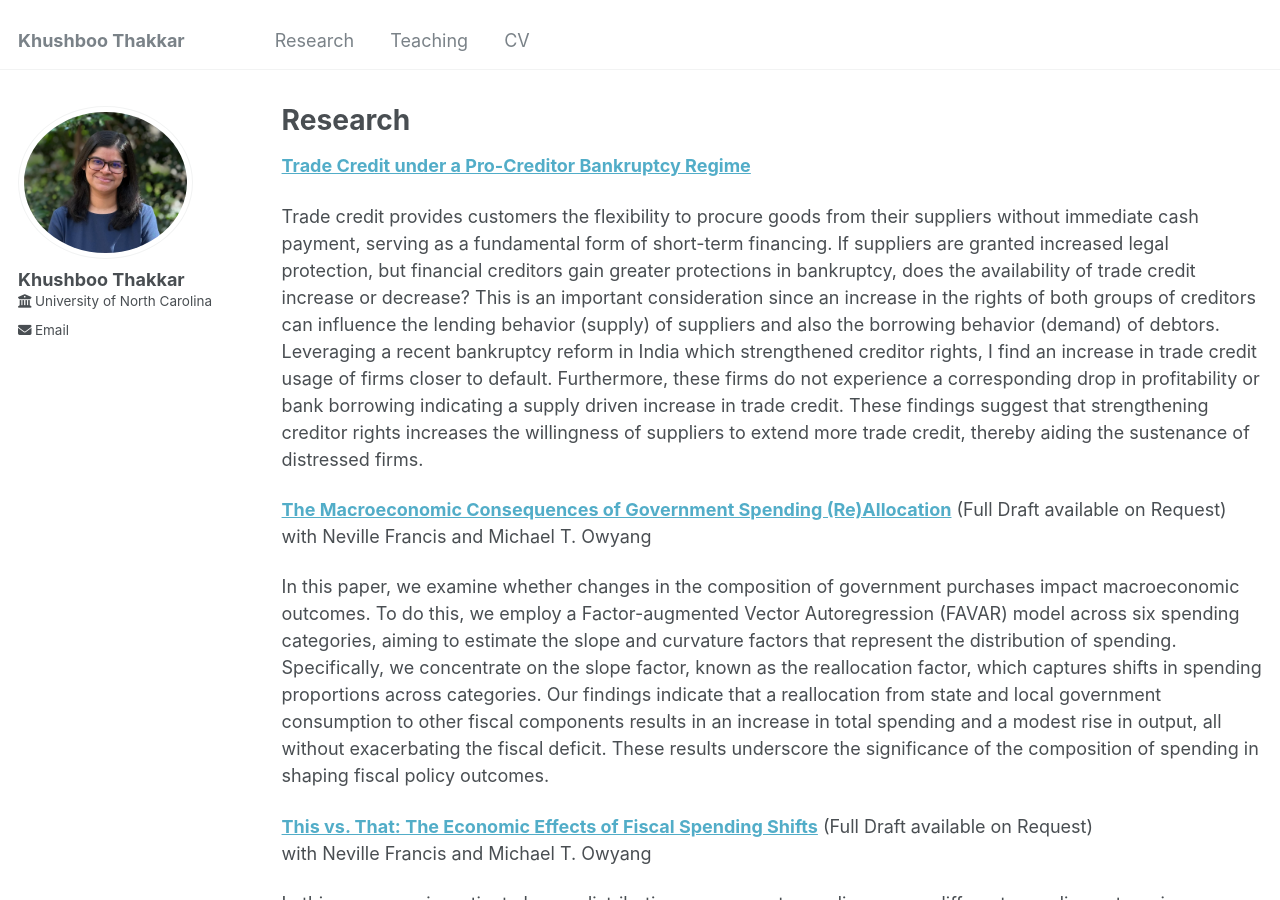
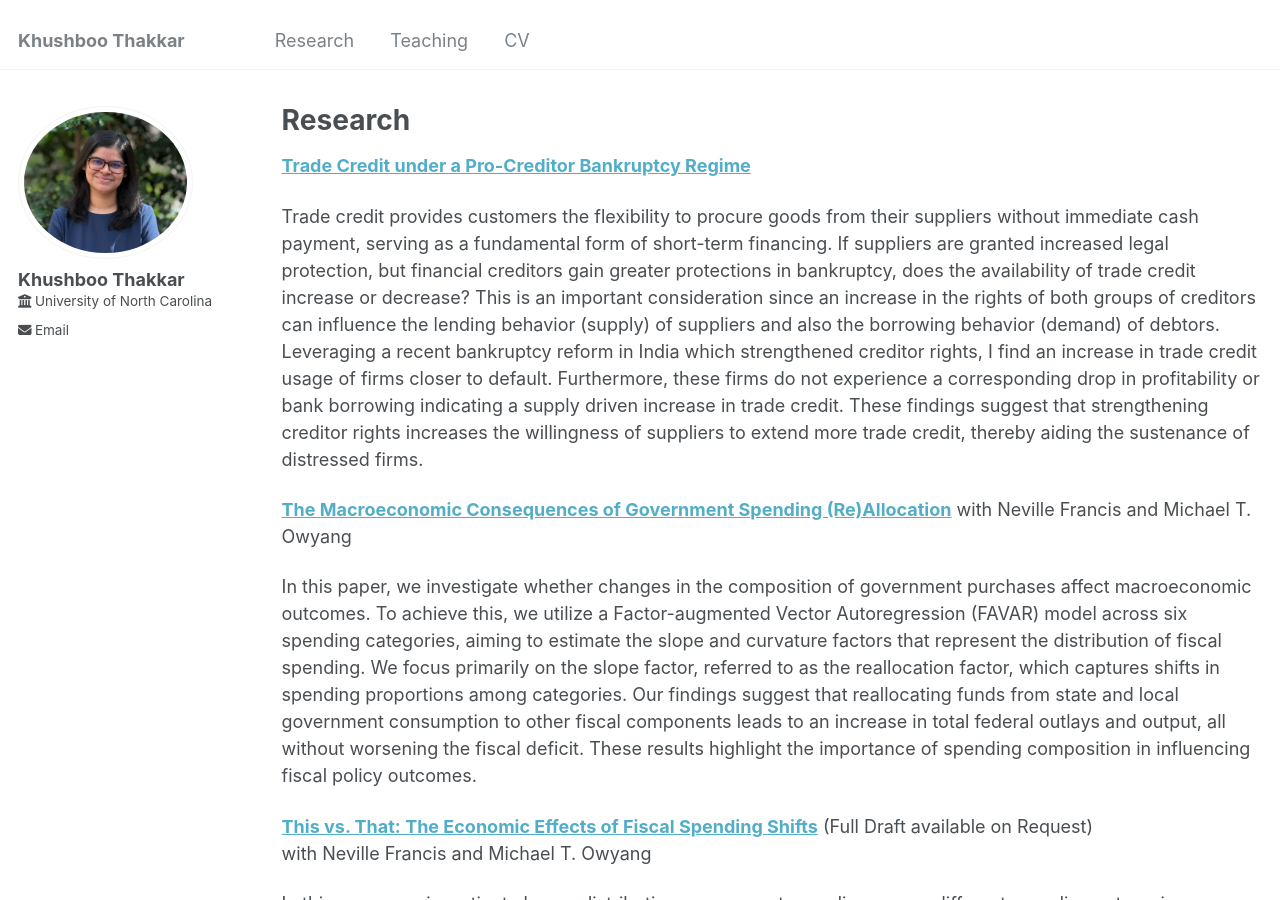
Before and after one commit to krthakkar/krthakkar.github.io, a Jekyll site: the page built from _pages/research.md, in a window 1280 px wide and 900 px high. Built offline with Jekyll 4.4.1, drawn with Linux system fonts in a browser that asks for light colours.

Commit message:
Update research.md

```diff
--- a/_pages/research.md
+++ b/_pages/research.md
@@ -9,10 +9,10 @@ author_profile: true
 
 Trade credit provides customers the flexibility to procure goods from their suppliers without immediate cash payment, serving as a fundamental form of short-term financing. If suppliers are granted increased legal protection, but financial creditors gain greater protections in bankruptcy, does the availability of trade credit increase or decrease? This is an important consideration since an increase in the rights of both groups of creditors can influence the lending behavior (supply) of suppliers and also the borrowing behavior (demand) of debtors. Leveraging a recent bankruptcy reform in India which strengthened creditor rights, I find an increase in trade credit usage of firms closer to default. Furthermore, these firms do not experience a corresponding drop in profitability or bank borrowing indicating a supply driven increase in trade credit. These findings suggest that strengthening creditor rights increases the willingness of suppliers to extend more trade credit, thereby aiding the sustenance of distressed firms.
 
-[**The Macroeconomic Consequences of Government Spending (Re)Allocation**](https://krthakkar.github.io/files/KThakkar_JMP_Econ.pdf) (Full Draft available on Request)<br>
+[**The Macroeconomic Consequences of Government Spending (Re)Allocation**](https://krthakkar.github.io/files/KThakkar_JMP_Econ.pdf)
 with Neville Francis and Michael T. Owyang
 
-In this paper, we examine whether changes in the composition of government purchases impact macroeconomic outcomes. To do this, we employ a Factor-augmented Vector Autoregression (FAVAR) model across six spending categories, aiming to estimate the slope and curvature factors that represent the distribution of spending. Specifically, we concentrate on the slope factor, known as the reallocation factor, which captures shifts in spending proportions across categories. Our findings indicate that a reallocation from state and local government consumption to other fiscal components results in an increase in total spending and a modest rise in output, all without exacerbating the fiscal deficit. These results underscore the significance of the composition of spending in shaping fiscal policy outcomes.
+In this paper, we investigate whether changes in the composition of government purchases affect macroeconomic outcomes. To achieve this, we utilize a Factor-augmented Vector Autoregression (FAVAR) model across six spending categories, aiming to estimate the slope and curvature factors that represent the distribution of fiscal spending. We focus primarily on the slope factor, referred to as the reallocation factor, which captures shifts in spending proportions among categories. Our findings suggest that reallocating funds from state and local government consumption to other fiscal components leads to an increase in total federal outlays and output, all without worsening the fiscal deficit. These results highlight the importance of spending composition in influencing fiscal policy outcomes.
 
 [**This vs. That: The Economic Effects of Fiscal Spending Shifts**](https://krthakkar.github.io/files/KThakkar_Workingpaper_Twocomponents.pdf) (Full Draft available on Request)<br>
 with Neville Francis and Michael T. Owyang
```
